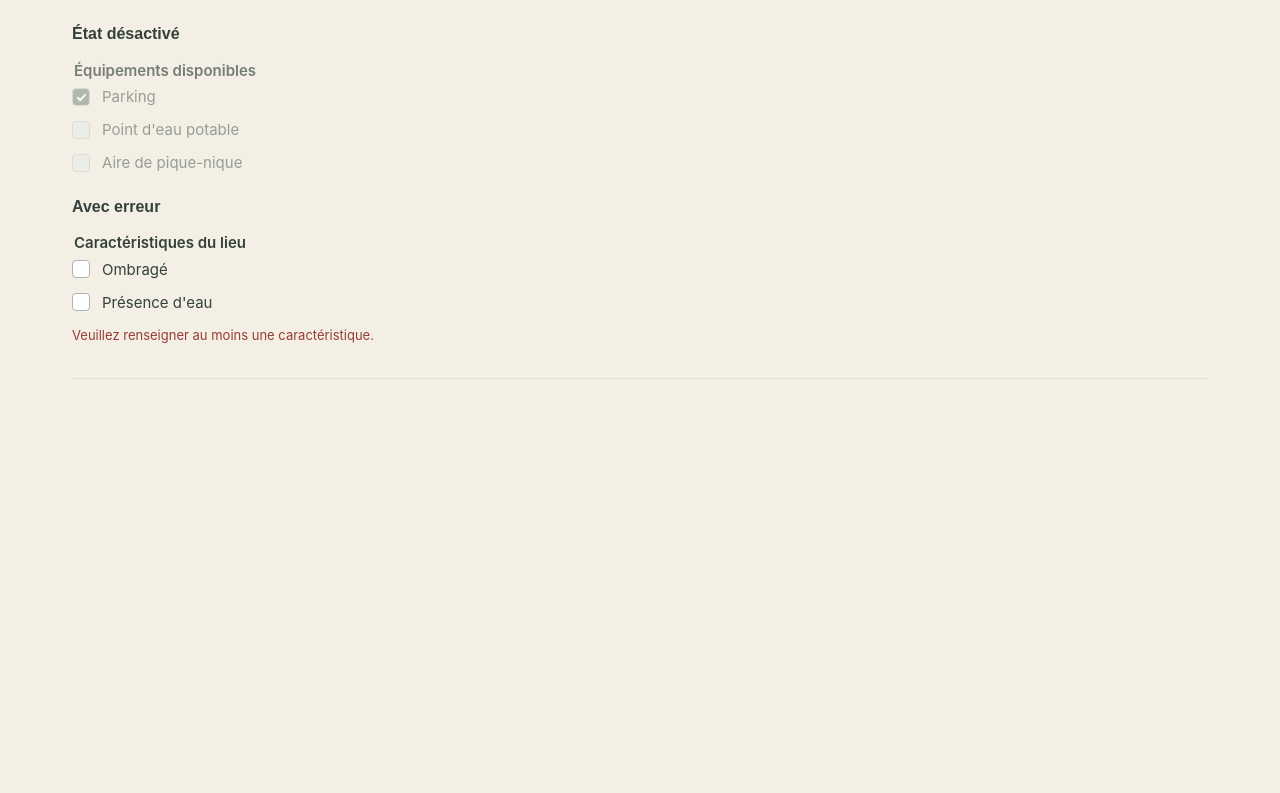
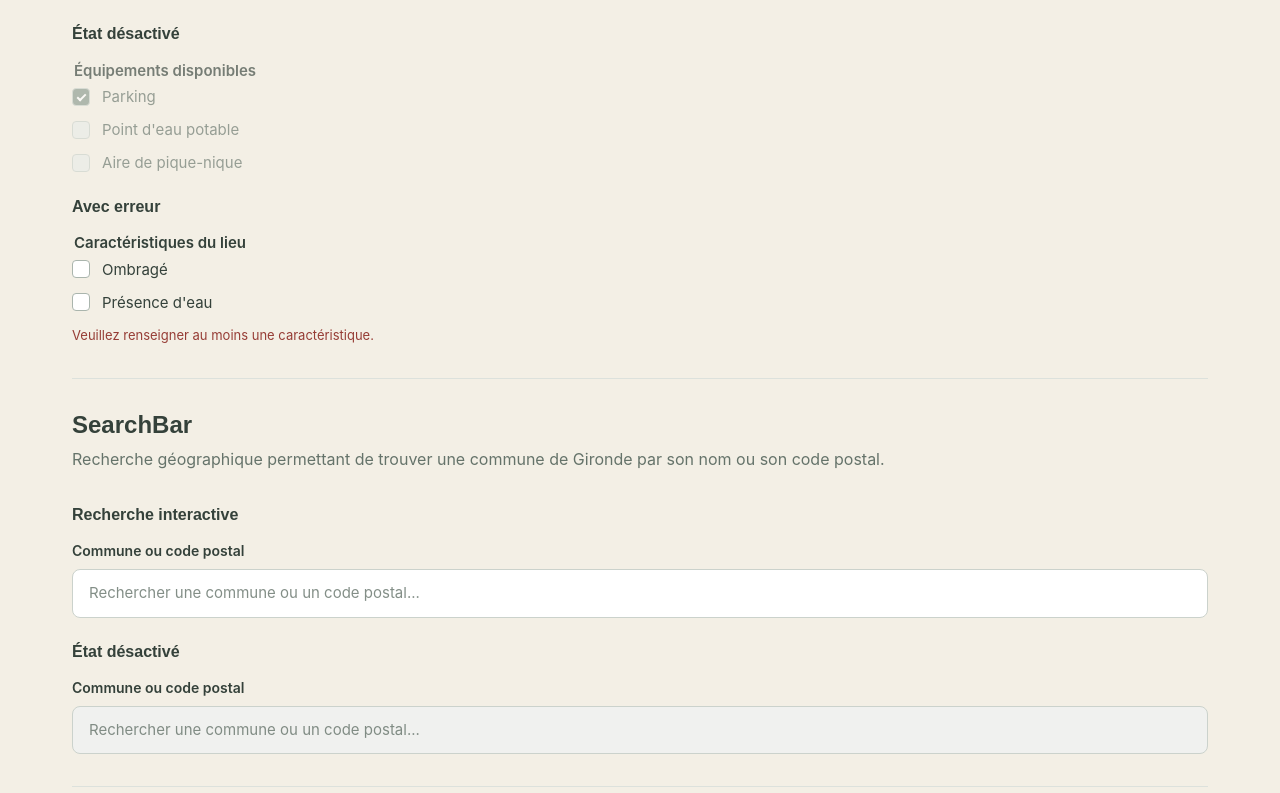
Before and after one commit to Melprcllr/girond-ogs, a React (Vite) app in the folder frontend/: page /design-system in a window 1280 px wide. Shown: the part 5571-6364 px from the top of the page. Before the commit the page ends 5982 px from the top, so only its background shows below. Built offline with nearby package versions, Linux system fonts and the light colour scheme.

Commit message:
feat(frontend): add search bar molecule to design system

```diff
--- /dev/null
+++ b/frontend/src/components/molecules/SearchBar/SearchBar.scss
@@ -0,0 +1,62 @@
+.search-bar {
+    position: relative;
+    display: flex;
+    flex-direction: column;
+    gap: var(--spacing-2);
+    width: 100%;
+
+    &__input-wrapper {
+        display: flex;
+        align-items: flex-end;
+        gap: var(--spacing-2);
+
+        .input-field {
+            flex: 1;
+            min-width: 0;
+        }
+    }
+
+    &__suggestions {
+        position: absolute;
+        z-index: 10;
+        top: 100%;
+        left: 0;
+        width: 100%;
+        max-height: 240px;
+        overflow-y: auto;
+        margin: 0;
+        padding: var(--spacing-1);
+        list-style: none;
+        background-color: var(--color-surface);
+        border: 1px solid var(--color-border);
+        border-radius: var(--radius-md);
+        box-shadow: var(--shadow-md);
+    }
+
+    &__suggestion {
+        display: flex;
+        justify-content: space-between;
+        align-items: center;
+        gap: var(--spacing-3);
+        width: 100%;
+        text-align: left;
+    }
+
+    &__postal-code {
+        color: var(--color-text-secondary);
+        font-size: 0.8125rem;
+        white-space: nowrap;
+    }
+
+    &__empty {
+        padding: var(--spacing-3);
+        color: var(--color-text-secondary);
+        font-size: 0.875rem;
+    }
+
+    &__selection {
+        display: flex;
+        align-items: center;
+        gap: var(--spacing-1);
+    }
+}
--- /dev/null
+++ b/frontend/src/components/molecules/SearchBar/SearchBar.tsx
@@ -0,0 +1,170 @@
+
+import { useMemo, useState } from "react";
+import type { KeyboardEvent } from "react";
+
+import Input from "../../atoms/Input/Input";
+import Button from "../../atoms/Button/Button";
+import Badge from "../../atoms/Badge/Badge";
+
+import "./SearchBar.scss";
+
+export interface Commune {
+    id: string;
+    name: string;
+    postalCodes: string[];
+}
+
+interface SearchBarProps {
+    communes: Commune[];
+    selectedCommune: Commune | null;
+    onSelect: (commune: Commune) => void;
+    onClear: () => void;
+    disabled?: boolean;
+    placeholder?: string;
+    className?: string;
+}
+
+function normalizeText(value: string): string {
+    return value
+        .normalize("NFD")
+        .replace(/[\u0300-\u036f]/g, "")
+        .toLowerCase()
+        .trim();
+}
+
+function SearchBar({
+    communes,
+    selectedCommune,
+    onSelect,
+    onClear,
+    disabled = false,
+    placeholder = "Rechercher une commune ou un code postal...",
+    className = "",
+}: SearchBarProps) {
+    const [query, setQuery] = useState("");
+
+    const suggestions = useMemo(() => {
+        const normalizedQuery = normalizeText(query);
+
+        if (!normalizedQuery) {
+            return [];
+        }
+
+        return communes.filter((commune) => {
+            const matchesName = normalizeText(commune.name)
+                .includes(normalizedQuery);
+
+            const matchesPostalCode = commune.postalCodes.some((code) =>
+                code.includes(normalizedQuery)
+            );
+
+            return matchesName || matchesPostalCode;
+        });
+    }, [communes, query]);
+
+    const handleSelect = (commune: Commune) => {
+        onSelect(commune);
+        setQuery("");
+    };
+
+    const handleKeyDown = (event: KeyboardEvent<HTMLInputElement>) => {
+        if (event.key === "Escape") {
+            setQuery("");
+        }
+
+        if (event.key === "Enter" && suggestions.length > 0) {
+            event.preventDefault();
+            handleSelect(suggestions[0]);
+        }
+    };
+
+    const classes = ["search-bar", className]
+        .filter(Boolean)
+        .join(" ");
+
+    return (
+        <div className={classes}>
+            <div className="search-bar__input-wrapper">
+                <Input
+                    label="Commune ou code postal"
+                    placeholder={placeholder}
+                    value={query}
+                    onChange={(event) => setQuery(event.target.value)}
+                    onKeyDown={handleKeyDown}
+                    disabled={disabled}
+                    autoComplete="off"
+                    aria-autocomplete="list"
+                    aria-expanded={query.trim().length > 0}
+                    aria-controls="commune-suggestions"
+                />
+
+                {query && (
+                    <Button
+                        variant="tertiary"
+                        size="small"
+                        onClick={() => setQuery("")}
+                        disabled={disabled}
+                        aria-label="Effacer la recherche"
+                    >
+                        Effacer
+                    </Button>
+                )}
+            </div>
+
+            {query.trim() && (
+                <ul
+                    id="commune-suggestions"
+                    className="search-bar__suggestions"
+                    role="listbox"
+                    aria-label="Communes proposées"
+                >
+                    {suggestions.length > 0 ? (
+                        suggestions.map((commune) => (
+                            <li key={commune.id} role="none">
+                                <Button
+                                    variant="tertiary"
+                                    fullWidth
+                                    role="option"
+                                    aria-selected={false}
+                                    onClick={() => handleSelect(commune)}
+                                    disabled={disabled}
+                                >
+                                    <span className="search-bar__suggestion">
+                                        <span>{commune.name}</span>
+                                        <span className="search-bar__postal-code">
+                                            {commune.postalCodes.join(", ")}
+                                        </span>
+                                    </span>
+                                </Button>
+                            </li>
+                        ))
+                    ) : (
+                        <li className="search-bar__empty" role="status">
+                            Aucune commune trouvée en Gironde.
+                        </li>
+                    )}
+                </ul>
+            )}
+
+            {selectedCommune && (
+                <div className="search-bar__selection">
+                    <Badge variant="success" size="medium">
+                        {selectedCommune.name} ({selectedCommune.postalCodes.join(", ")})
+                    </Badge>
+
+                    <Button
+                        variant="tertiary"
+                        size="small"
+                        onClick={onClear}
+                        disabled={disabled}
+                        aria-label={`Supprimer la commune ${selectedCommune.name}`}
+                    >
+                        ×
+                    </Button>
+                </div>
+            )}
+        </div>
+    );
+}
+
+export default SearchBar;
--- a/frontend/src/pages/DesignSystemPage/DesignSystemPage.tsx
+++ b/frontend/src/pages/DesignSystemPage/DesignSystemPage.tsx
@@ -8,6 +8,9 @@ import Radio from "../../components/atoms/Radio/Radio";
 import RadioGroup from "../../components/molecules/RadioGroup/RadioGroup";
 import Textarea from "../../components/atoms/Textarea/Textarea";
 import CheckboxGroup from "../../components/molecules/CheckboxGroup/CheckboxGroup";
+import SearchBar from "../../components/molecules/SearchBar/SearchBar";
+import type { Commune } from "../../components/molecules/SearchBar/SearchBar";
+
 import "./DesignSystemPage.scss";
 
 function DesignSystemPage() {
@@ -28,7 +31,6 @@ function DesignSystemPage() {
         "forest",
         "river",
     ]);
-
     const environmentOptions = [
         { label: "Forêt", value: "forest" },
         { label: "Prairie", value: "meadow" },
@@ -37,6 +39,15 @@ function DesignSystemPage() {
         { label: "Rivière", value: "river" },
         { label: "Lac ou étang", value: "lake" },
     ];
+    const demoCommunes: Commune[] = [
+        { id: "canejan", name: "Canéjan", postalCodes: ["33610"] },
+        { id: "merignac", name: "Mérignac", postalCodes: ["33700"] },
+        { id: "pessac", name: "Pessac", postalCodes: ["33600"] },
+        { id: "talence", name: "Talence", postalCodes: ["33400"] },
+        { id: "gradignan", name: "Gradignan", postalCodes: ["33170"] },
+    ];
+    const [selectedCommune, setSelectedCommune] =
+        useState<Commune | null>(null);
     return (
         <main className="design-system-page">
             <header className="design-system-page__header">
@@ -518,6 +529,41 @@ function DesignSystemPage() {
                 </div>
             </section>
 
+            <section className="design-system-section">
+                <div className="design-system-section__header">
+                    <h2>SearchBar</h2>
+                    <p>
+                        Recherche géographique permettant de trouver une commune
+                        de Gironde par son nom ou son code postal.
+                    </p>
+                </div>
+
+                <div className="design-system-section__content">
+                    <h3>Recherche interactive</h3>
+
+                    <div className="design-system-section__examples">
+                        <SearchBar
+                            communes={demoCommunes}
+                            selectedCommune={selectedCommune}
+                            onSelect={setSelectedCommune}
+                            onClear={() => setSelectedCommune(null)}
+                        />
+                    </div>
+
+                    <h3>État désactivé</h3>
+
+                    <div className="design-system-section__examples">
+                        <SearchBar
+                            communes={demoCommunes}
+                            selectedCommune={null}
+                            onSelect={() => { }}
+                            onClear={() => { }}
+                            disabled
+                        />
+                    </div>
+                </div>
+            </section>
+
         </main>
     );
 }
```
Also changed, not shown: 1 other file (tests, documents, lock files or other folders).
